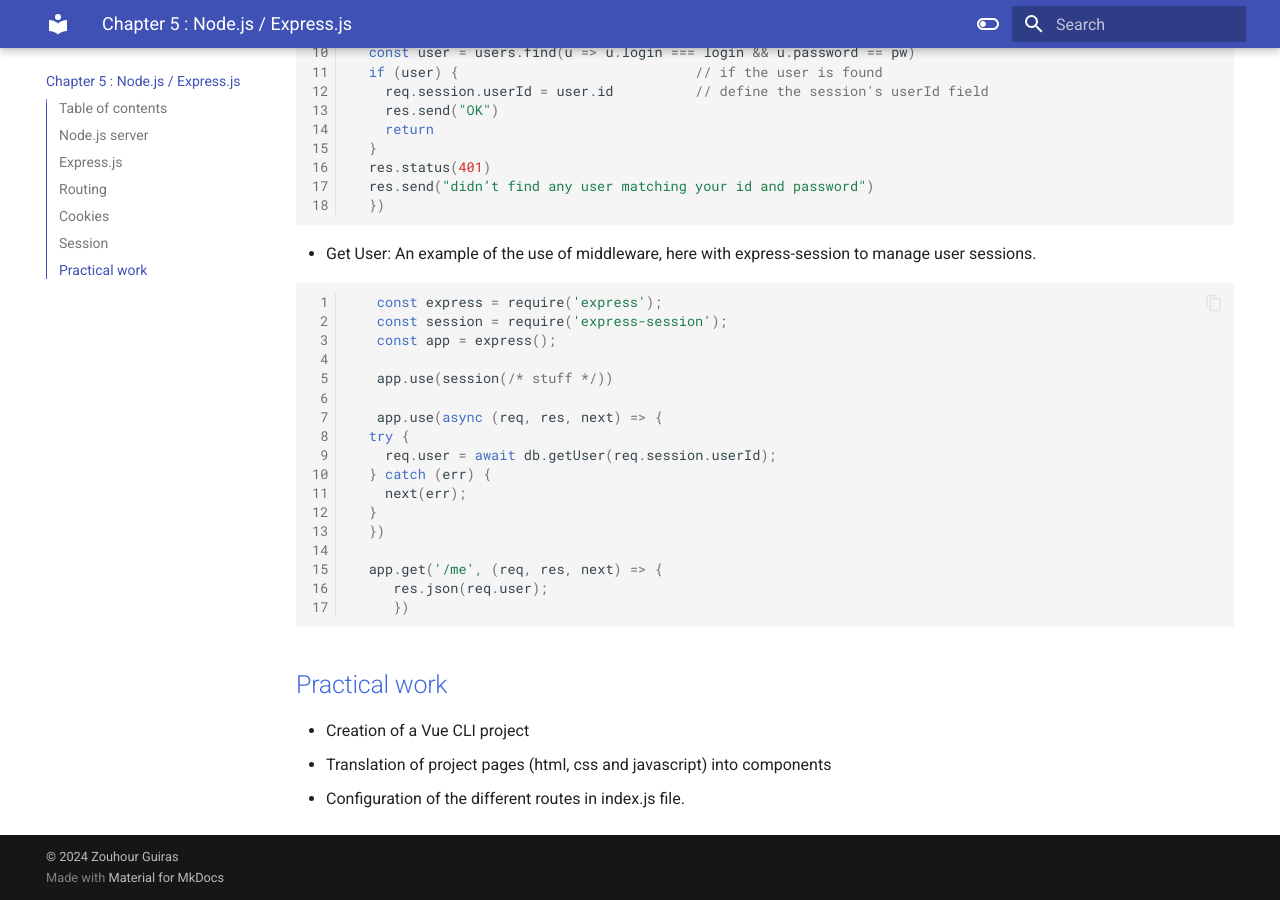
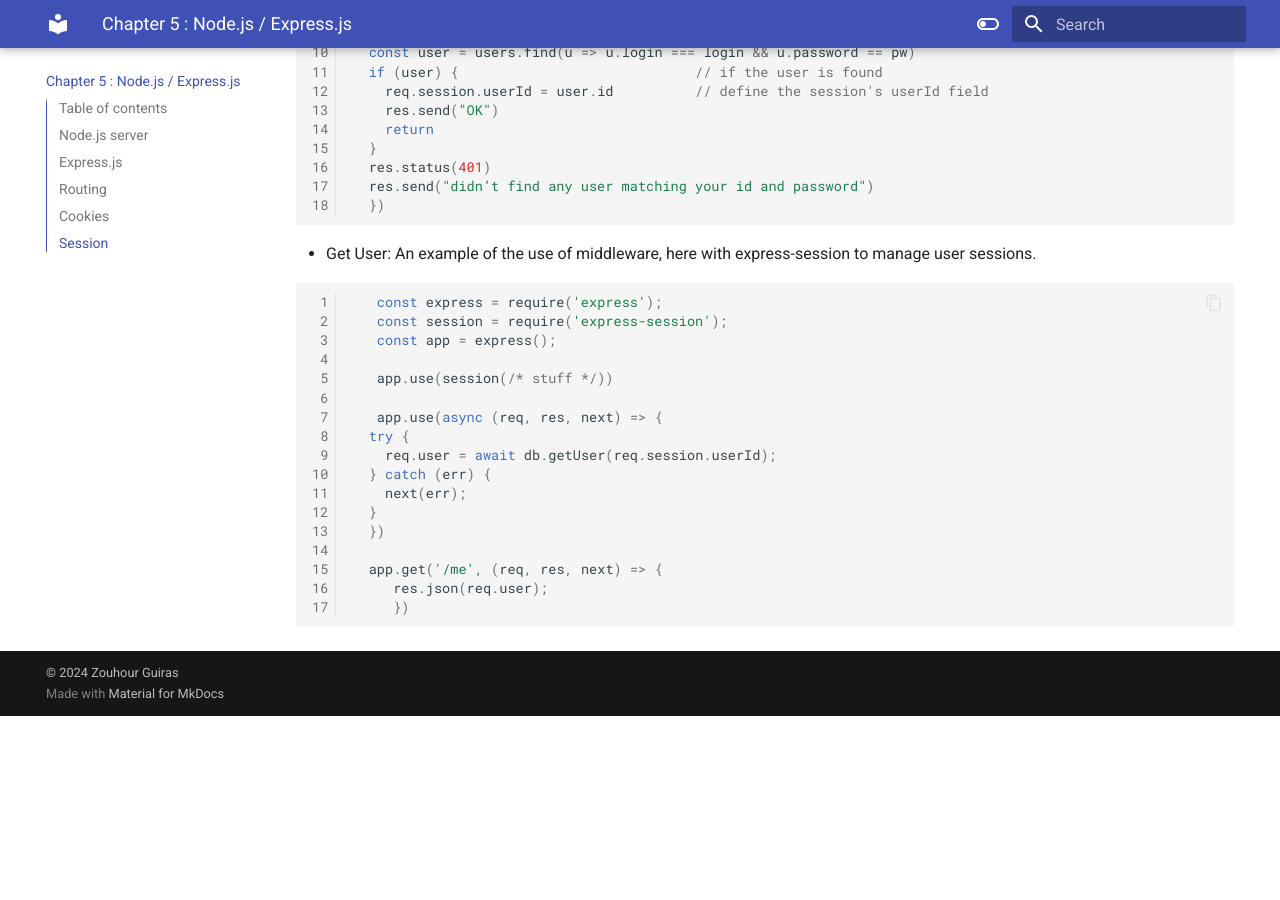
Before and after one commit to zouhour-guiras/Spring-School-Docs, an MkDocs documentation site: the page built from docs/Chapter 5.md, in a window 1280 px wide and 900 px high, scrolled down 6489 px. Built offline with MkDocs 1.6.1 and Material for MkDocs 9.7.7, drawn with Linux system fonts in a browser that asks for light colours; after the commit the page ends 7205 px from its top, so only the background shows below that.

Commit message:
come changes

````diff
--- a/docs/Chapter 5.md
+++ b/docs/Chapter 5.md
@@ -275,9 +275,3 @@ Anything you write to it will be specific to the current user
      res.json(req.user);
      })
 ```
-
-## <div style="color: Royalblue;"> Practical work </div>
-
-- Creation of a Vue CLI project
-- Translation of project pages (html, css and javascript) into components
-- Configuration of the different routes in index.js file.
````
